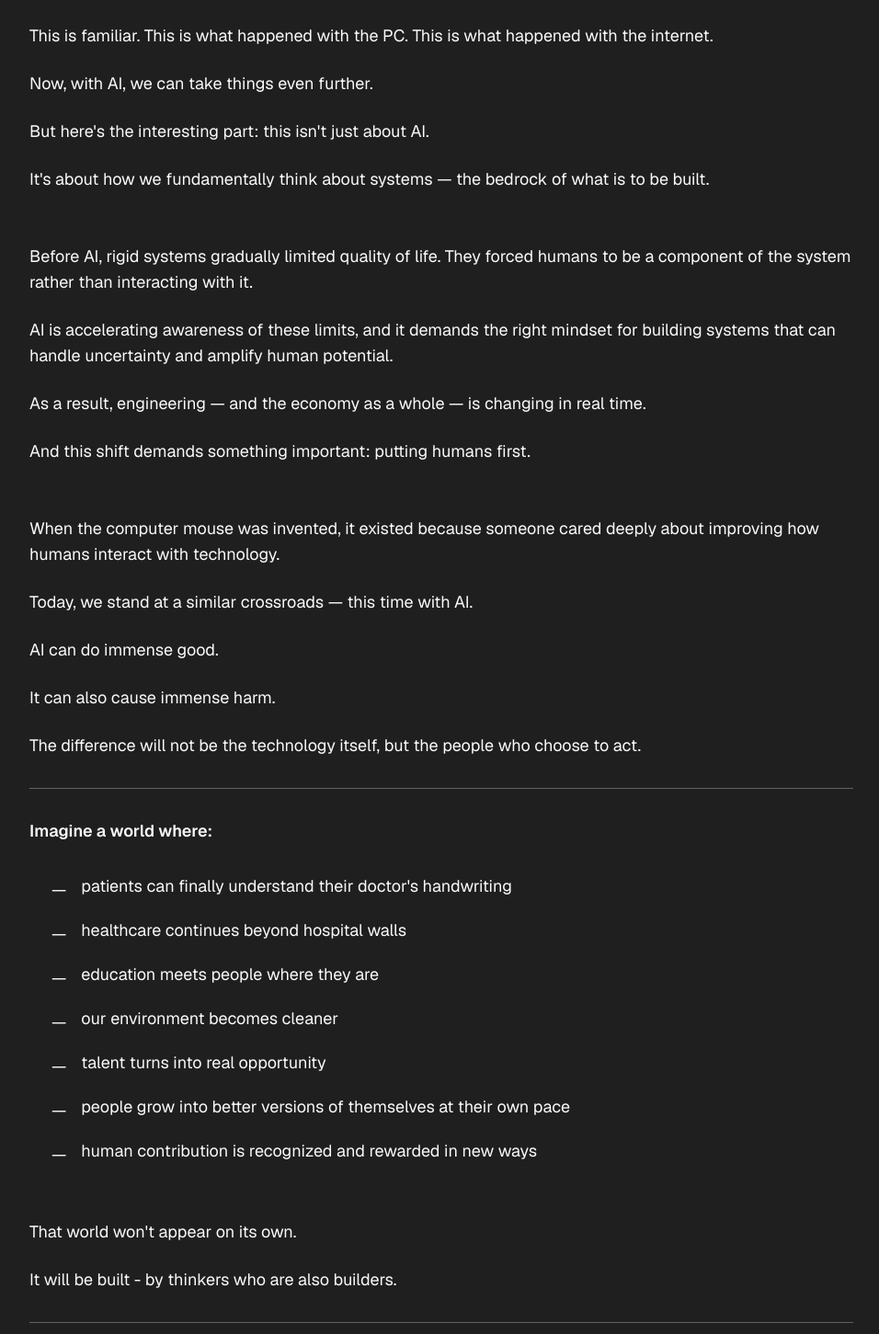
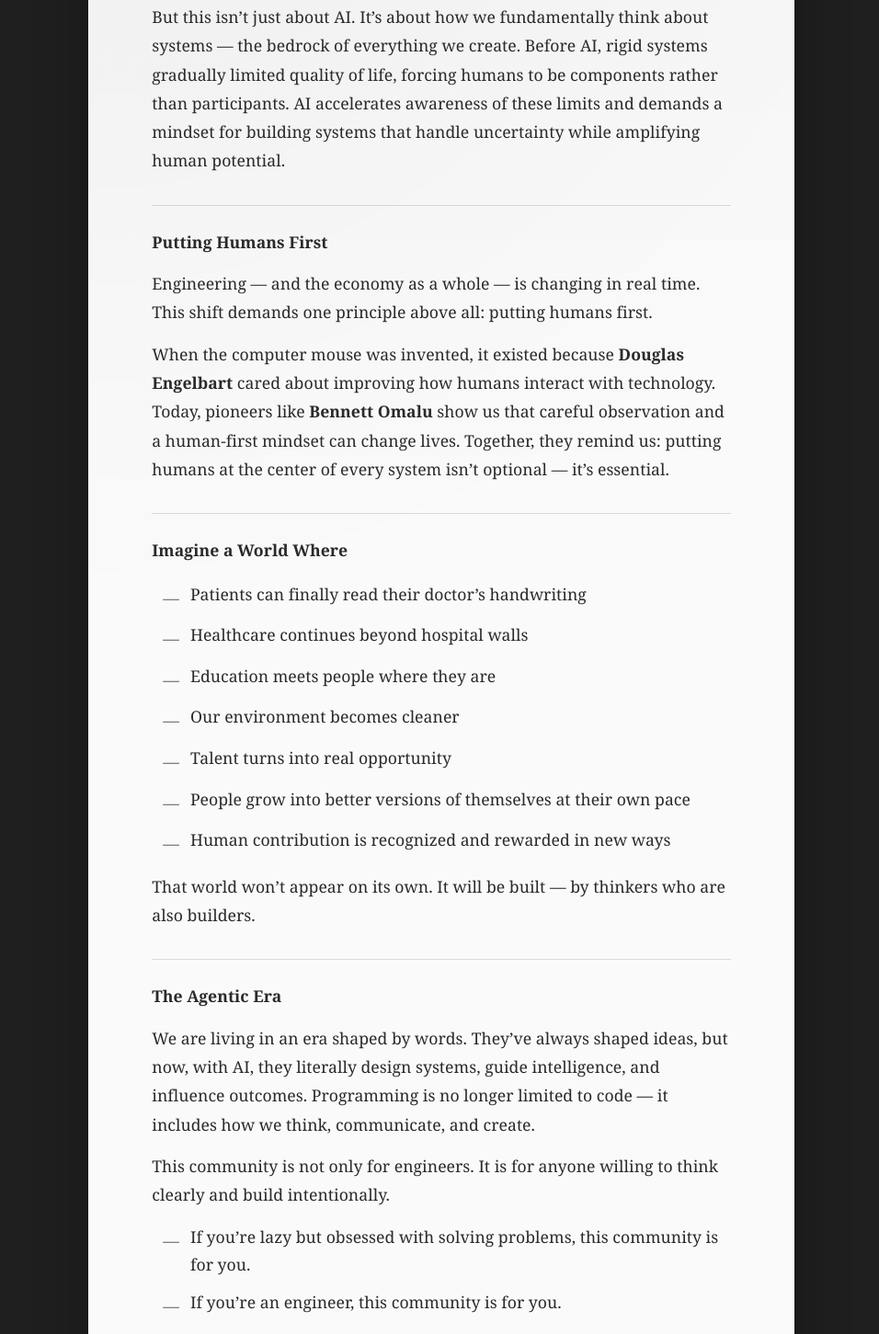
Before and after one commit to solarsoft0/agentic-builders, a Next.js app: page / in a window 1280 px wide. Shown: the part 1231-2682 px from the top of the page at 92% size, without its empty margins (160-1116 px from the left). Built offline with nearby package versions, Linux system fonts and the light colour scheme.

Commit message:
Refine manifesto into letter-style structure and updated copy

```diff
--- a/app/page.tsx
+++ b/app/page.tsx
@@ -66,171 +66,121 @@ export default function Home() {
       {/* Manifesto Section */}
       <section
         id="manifesto"
-        className="py-20 px-6 bg-primary text-primary-foreground"
+        className="py-14 md:py-16 px-6 bg-primary text-primary-foreground"
       >
-        <div className="max-w-4xl mx-auto space-y-12">
-          <div>
-            <h2 className="text-5xl md:text-6xl font-bold mb-12">
+        <div className="max-w-4xl mx-auto">
+          <article className="relative mx-auto max-w-3xl rounded-sm border border-primary-foreground/25 bg-primary-foreground text-primary shadow-[0_24px_60px_rgba(0,0,0,0.28)]">
+            <div className="pointer-events-none absolute inset-0 bg-[radial-gradient(circle_at_top_left,rgba(0,0,0,0.04),transparent_45%),linear-gradient(to_bottom,rgba(0,0,0,0.02),transparent_32%)]" />
+            <div className="relative px-6 py-8 md:px-12 md:py-14">
+              <header className="mb-8 md:mb-10">
+                <h2 className="text-3xl md:text-4xl font-semibold tracking-tight">
                   The Manifesto
                 </h2>
-          </div>
+                <div className="mt-4 h-px w-20 bg-primary/25" />
+              </header>
 
-          <article className="space-y-8 leading-relaxed">
-            {/* Opening */}
-            <div className="space-y-6">
-              <p className="text-lg">
-                This started with a personal realization.
+              <div className="mx-auto max-w-[64ch] font-serif text-[1.05rem] md:text-[1.1rem] leading-[1.72] md:leading-[1.78] tracking-[0.002em] text-primary/95">
+                <section className="space-y-3 md:space-y-3.5">
+                  <p className="first-letter:float-left first-letter:text-5xl first-letter:font-semibold first-letter:leading-[0.9] first-letter:mr-2 first-letter:mt-1">
+                    I used to avoid building things that felt like too much work but shallow in essence — sometimes I thought it was laziness. Recently, I realized the problem wasn’t laziness; it was <em>how we build</em>.
                   </p>
-              <p className="text-lg">
-                I used to avoid building things that felt like too much work but shallow in essence — sometimes I thought it was just laziness.
+                  <p>
+                    AI has made this even more obvious. This is familiar — it’s what happened with the PC, what happened with the internet. Now, with AI, we can take things even further.
                   </p>
-              <p className="text-lg">
-                Recently, I realized the problem wasn't laziness — it was how we build.
+                  <p>
+                    But this isn’t just about AI. It’s about how we fundamentally think about systems — the bedrock of everything we create. Before AI, rigid systems gradually limited quality of life, forcing humans to be components rather than participants. AI accelerates awareness of these limits and demands a mindset for building systems that handle uncertainty while amplifying human potential.
                   </p>
-              <p className="text-lg">
-                AI has made this even more obvious.
+                </section>
+
+                <section className="mt-7 md:mt-8 pt-5 md:pt-6 border-t border-primary/15 space-y-3 md:space-y-3.5">
+                  <p className="font-semibold">
+                    Putting Humans First
                   </p>
-            </div>
+                  <p>
+                    Engineering — and the economy as a whole — is changing in real time. This shift demands one principle above all: putting humans first.
+                  </p>
+                  <p>
+                    When the computer mouse was invented, it existed because <strong>Douglas Engelbart</strong> cared about improving how humans interact with technology. Today, pioneers like <strong>Bennett Omalu</strong> show us that careful observation and a human-first mindset can change lives. Together, they remind us: putting humans at the center of every system isn’t optional — it’s essential.
+                  </p>
+                </section>
 
-            {/* The Pattern */}
-            <div className="space-y-6 pt-6">
-              <p className="text-lg">
-                This is familiar. This is what happened with the PC. This is what happened with the internet.
+                <section className="mt-7 md:mt-8 pt-5 md:pt-6 border-t border-primary/15 space-y-4">
+                  <p className="font-semibold">
+                    Imagine a World Where
                   </p>
-              <p className="text-lg">
-                Now, with AI, we can take things even further.
-              </p>
-              <p className="text-lg">
-                But here's the interesting part: this isn't just about AI.
-              </p>
-              <p className="text-lg">
-                It's about how we fundamentally think about systems — the bedrock of what is to be built.
-              </p>
-            </div>
-
-            {/* Systems & Humans */}
-            <div className="space-y-6 pt-6">
-              <p className="text-lg">
-                Before AI, rigid systems gradually limited quality of life. They forced humans to be a component of the system rather than interacting with it.
-              </p>
-              <p className="text-lg">
-                AI is accelerating awareness of these limits, and it demands the right mindset for building systems that can handle uncertainty and amplify human potential.
-              </p>
-              <p className="text-lg">
-                As a result, engineering — and the economy as a whole — is changing in real time.
-              </p>
-              <p className="text-lg">
-                And this shift demands something important: putting humans first.
-              </p>
-            </div>
-
-            {/* The Parallels */}
-            <div className="space-y-6 pt-6">
-              <p className="text-lg">
-                When the computer mouse was invented, it existed because someone cared deeply about improving how humans interact with technology.
-              </p>
-              <p className="text-lg">
-                Today, we stand at a similar crossroads — this time with AI.
-              </p>
-              <p className="text-lg">
-                AI can do immense good.
-              </p>
-              <p className="text-lg">
-                It can also cause immense harm.
-              </p>
-              <p className="text-lg">
-                The difference will not be the technology itself, but the people who choose to act.
-              </p>
-            </div>
-
-            {/* The Vision */}
-            <div className="space-y-8 pt-8 border-t border-primary-foreground/30">
-              <p className="text-lg font-semibold">
-                Imagine a world where:
-              </p>
-              <ul className="space-y-4 ml-6">
-                <li className="text-lg flex items-start">
-                  <span className="mr-4 mt-1">—</span>
-                  <span>patients can finally understand their doctor's handwriting</span>
+                  <ul className="space-y-2.5 ml-2 md:ml-3">
+                    <li className="flex items-start leading-[1.68] md:leading-[1.74]">
+                      <span className="mr-3 mt-1 text-primary/70">—</span>
+                      <span>Patients can finally read their doctor’s handwriting</span>
                     </li>
-                <li className="text-lg flex items-start">
-                  <span className="mr-4 mt-1">—</span>
-                  <span>healthcare continues beyond hospital walls</span>
+                    <li className="flex items-start leading-[1.68] md:leading-[1.74]">
+                      <span className="mr-3 mt-1 text-primary/70">—</span>
+                      <span>Healthcare continues beyond hospital walls</span>
                     </li>
-                <li className="text-lg flex items-start">
-                  <span className="mr-4 mt-1">—</span>
-                  <span>education meets people where they are</span>
+                    <li className="flex items-start leading-[1.68] md:leading-[1.74]">
+                      <span className="mr-3 mt-1 text-primary/70">—</span>
+                      <span>Education meets people where they are</span>
                     </li>
-                <li className="text-lg flex items-start">
-                  <span className="mr-4 mt-1">—</span>
-                  <span>our environment becomes cleaner</span>
+                    <li className="flex items-start leading-[1.68] md:leading-[1.74]">
+                      <span className="mr-3 mt-1 text-primary/70">—</span>
+                      <span>Our environment becomes cleaner</span>
                     </li>
-                <li className="text-lg flex items-start">
-                  <span className="mr-4 mt-1">—</span>
-                  <span>talent turns into real opportunity</span>
+                    <li className="flex items-start leading-[1.68] md:leading-[1.74]">
+                      <span className="mr-3 mt-1 text-primary/70">—</span>
+                      <span>Talent turns into real opportunity</span>
                     </li>
-                <li className="text-lg flex items-start">
-                  <span className="mr-4 mt-1">—</span>
-                  <span>people grow into better versions of themselves at their own pace</span>
+                    <li className="flex items-start leading-[1.68] md:leading-[1.74]">
+                      <span className="mr-3 mt-1 text-primary/70">—</span>
+                      <span>People grow into better versions of themselves at their own pace</span>
                     </li>
-                <li className="text-lg flex items-start">
-                  <span className="mr-4 mt-1">—</span>
-                  <span>human contribution is recognized and rewarded in new ways</span>
+                    <li className="flex items-start leading-[1.68] md:leading-[1.74]">
+                      <span className="mr-3 mt-1 text-primary/70">—</span>
+                      <span>Human contribution is recognized and rewarded in new ways</span>
                     </li>
                   </ul>
+                  <p>
+                    That world won’t appear on its own. It will be built — by thinkers who are also builders.
+                  </p>
+                </section>
+
+                <section className="mt-7 md:mt-8 pt-5 md:pt-6 border-t border-primary/15 space-y-3 md:space-y-3.5">
+                  <p className="font-semibold">
+                    The Agentic Era
+                  </p>
+                  <p>
+                    We are living in an era shaped by words. They’ve always shaped ideas, but now, with AI, they literally design systems, guide intelligence, and influence outcomes. Programming is no longer limited to code — it includes how we think, communicate, and create.
+                  </p>
+                  <p>
+                    This community is not only for engineers. It is for anyone willing to think clearly and build intentionally.
+                  </p>
+                  <ul className="space-y-2.5 ml-2 md:ml-3">
+                    <li className="flex items-start leading-[1.68] md:leading-[1.74]">
+                      <span className="mr-3 mt-1 text-primary/70">—</span>
+                      <span>If you’re lazy but obsessed with solving problems, this community is for you.</span>
+                    </li>
+                    <li className="flex items-start leading-[1.68] md:leading-[1.74]">
+                      <span className="mr-3 mt-1 text-primary/70">—</span>
+                      <span>If you’re an engineer, this community is for you.</span>
+                    </li>
+                    <li className="flex items-start leading-[1.68] md:leading-[1.74]">
+                      <span className="mr-3 mt-1 text-primary/70">—</span>
+                      <span>If you see opportunities where others see obstacles, this community is for you.</span>
+                    </li>
+                  </ul>
+                </section>
+
+                <section className="mt-7 md:mt-8 pt-5 md:pt-6 border-t border-primary/15 space-y-3 md:space-y-3.5">
+                  <p className="font-semibold">
+                    Join Us
+                  </p>
+                  <p>
+                    We’re gathering builders, thinkers, and future shapers across Africa who are putting humans first. Be part of what’s being built. Invite the people you want to build the future with.
+                  </p>
+                  <p className="pt-2 font-semibold">
+                    — Emmanuel Okanlawon
+                  </p>
+                </section>
               </div>
-
-            {/* The Call */}
-            <div className="space-y-6 pt-6">
-              <p className="text-lg">
-                That world won't appear on its own.
-              </p>
-              <p className="text-lg">
-                It will be built - by thinkers who are also builders.
-              </p>
-            </div>
-
-            {/* Words & Systems */}
-            <div className="space-y-6 pt-6 border-t border-primary-foreground/30">
-              <p className="text-lg">
-                We are now living in an era shaped by words. They have always shaped ideas, but now, with AI, they are literally designing systems, guiding intelligence, and influencing outcomes.
-              </p>
-              <p className="text-lg">
-                Programming is no longer limited to code — it includes how we think, communicate, and create.
-              </p>
-            </div>
-
-            {/* Inclusivity */}
-            <div className="space-y-6 pt-6">
-              <p className="text-lg">
-                This community is not only for engineers.
-              </p>
-              <p className="text-lg">
-                It is for anyone willing to think clearly and build intentionally.
-              </p>
-            </div>
-
-            {/* Who We're Looking For */}
-            <div className="space-y-6 pt-6 border-t border-primary-foreground/30">
-              <p className="text-lg">
-                If you're lazy but obsessed with solving problems, this community is for you.
-              </p>
-              <p className="text-lg">
-                If you're an engineer, this community is for you.
-              </p>
-              <p className="text-lg">
-                If you see opportunities where others see obstacles, this community is for you.
-              </p>
-            </div>
-
-            {/* The Call to Action */}
-            <div className="space-y-6 pt-8 border-t border-primary-foreground/30">
-              <p className="text-lg font-semibold">
-                We're gathering builders, thinkers, and future shapers.
-              </p>
-              <p className="text-lg">
-                If you've already joined, invite the people you want to help build the future with.
-              </p>
             </div>
           </article>
         </div>
```
Lines whose indentation alone changed are shown as unchanged.
